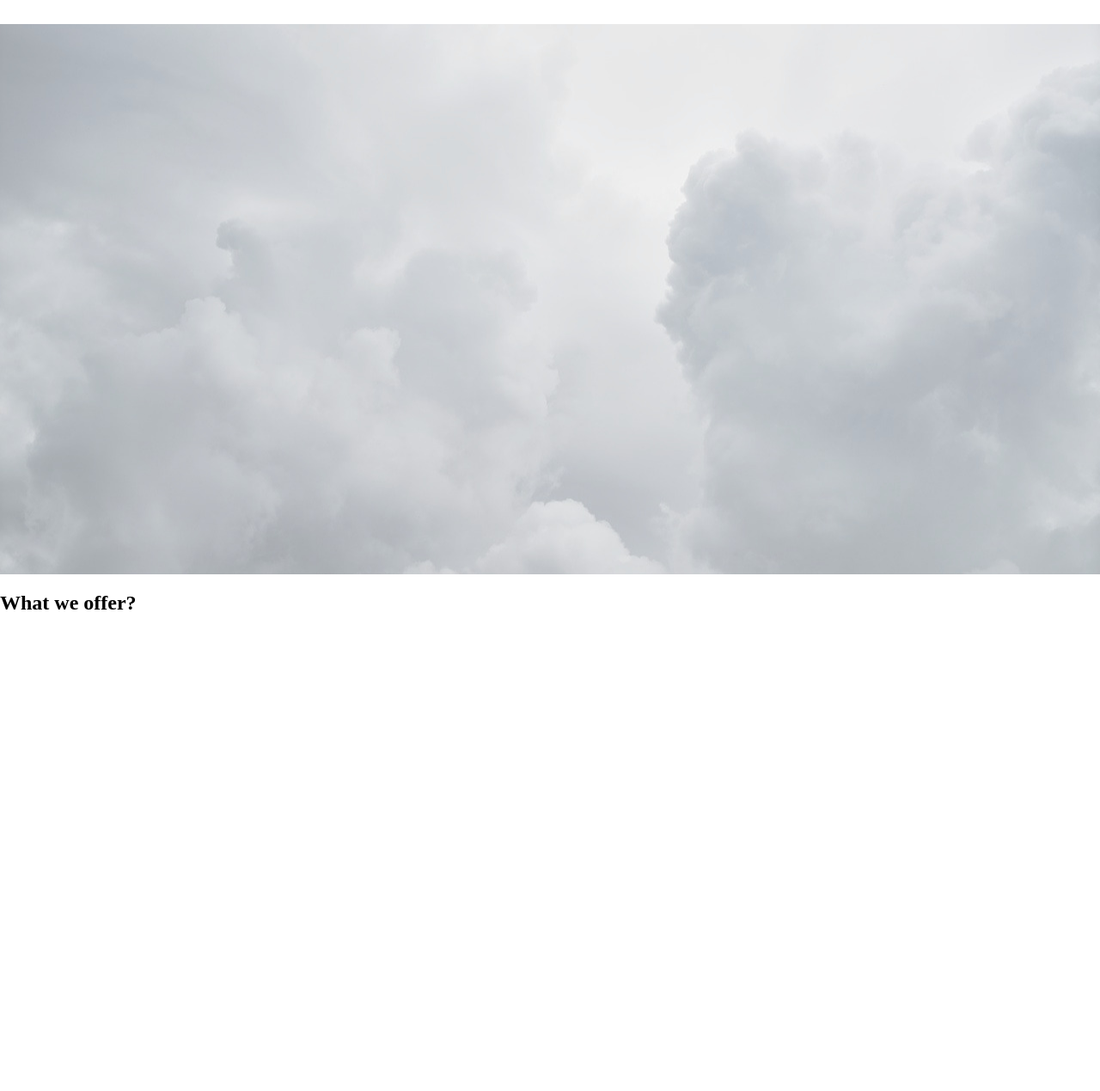
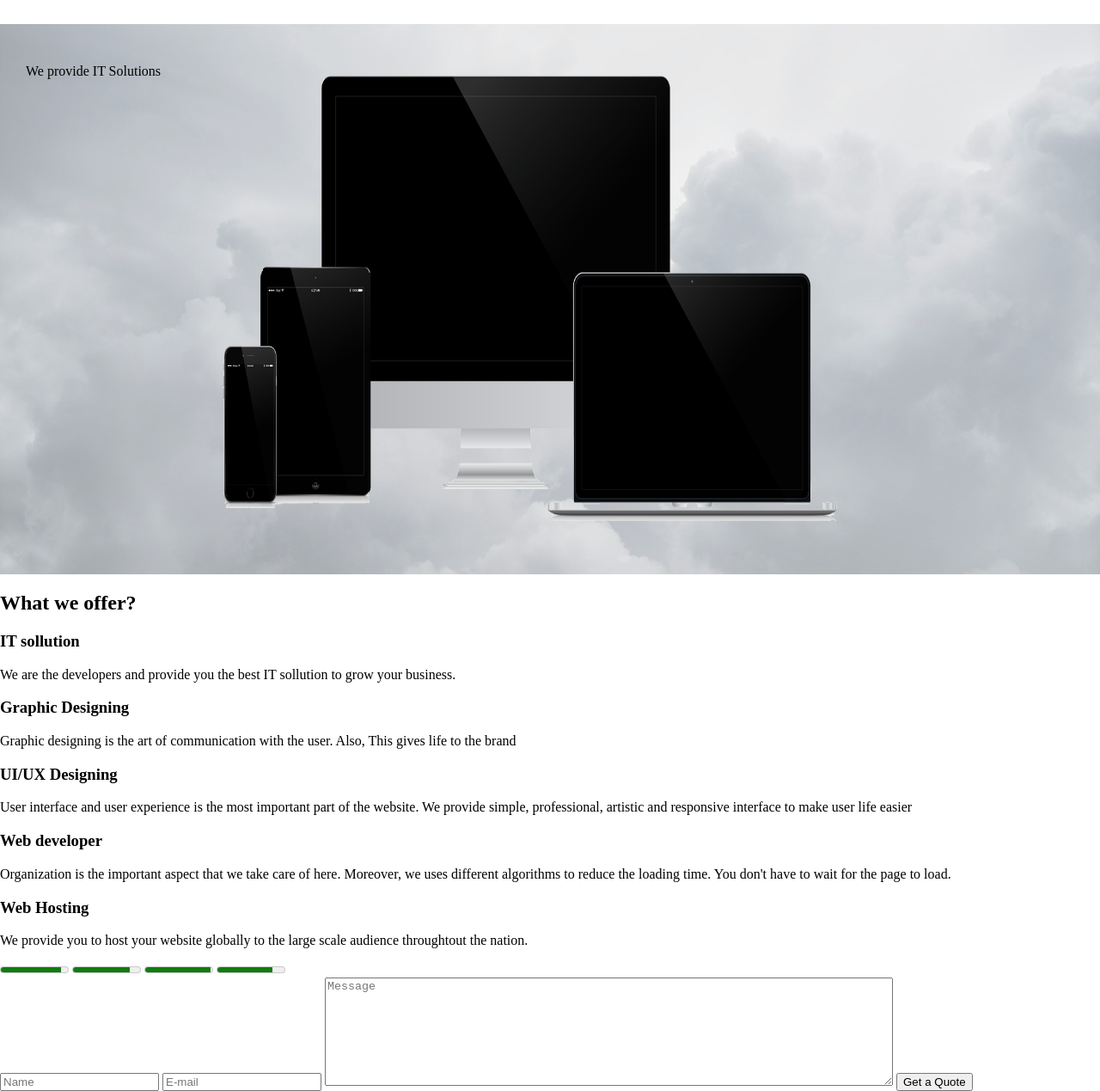
Before and after one commit to amitojsingh/Maxima, a plain HTML site: page index.html in a window 1280 px wide. Shown: the part 116-1385 px from the top of the page at 86% size. Before the commit the page ends 831 px from the top, so only its background shows below. Drawn offline with Linux system fonts and the light colour scheme.

Commit message:
improved

```diff
--- a/index.html
+++ b/index.html
@@ -1,11 +1,13 @@
 <!DOCTYPE html>
 <html lang="en">
+
 <head>
   <meta charset="utf-8">
   <title>Maxima Solutions</title>
   <link rel="stylesheet" href="style.css" type="text/css">
   <script src="action.js"></script>
 </head>
+
 <body>
   <header>
     <div class="sub-header">
@@ -27,19 +29,50 @@
   </header>
   <main>
     <div class="bgImage">
+      <p>We provide IT Solutions</p>
+      <img src="images/responsive.png" alt="responsive image">
     </div>
     <div class="offer">
       <h2>What we offer?</h2>
-      <div class="design graphic"></div>
-      <div class="design ui"></div>
-      <div class="design webDev"></div>
-      <div class="design"></div>
+      <div class="design solutions">
+        <h3>IT sollution</h3>
+        <p>We are the developers and provide you the best IT sollution to grow your business.</p>
+      </div>
+      <div class="design graphic">
+        <h3>Graphic Designing</h3>
+        <p>Graphic designing is the art of communication with the user. Also, This gives life to the brand</p>
+      </div>
+      <div class="design ui">
+        <h3>UI/UX Designing</h3>
+        <p>User interface and user experience is the most important part of the website. We provide simple, professional, artistic and responsive interface to make user life easier</p>
+      </div>
+      <div class="design webDev">
+        <h3>Web developer</h3>
+        <p> Organization is the important aspect that we take care of here. Moreover, we uses different algorithms to reduce the loading time. You don't have to wait for the page to load.</p>
+      </div>
+      <div class="design Web hosting">
+        <h3>Web Hosting</h3>
+        <p>We provide you to host your website globally to the large scale audience throughtout the nation.</p>
+      </div>
     </div>
     <div class="skill-set">
+      <div class="meter-skills">
+        <meter value="9" min="0" max="10">UI/UX Design</meter>
+        <meter value="8.5" min="0" max="10">HTML/CSS</meter>
+        <meter value="9.8" min="0" max="10">Javascript</meter>
+        <meter value="8.2" min="0" max="10">php</meter>
+      </div>
     </div>
     <div class="contact"></div>
+    <form class="contactus" action="index.html" method="post">
+      <input type="text" id="name" name="name" value="" placeholder="Name">
+      <input type="email" id="email" name="email" value="" placeholder="E-mail">
+      <textarea name="message" rows="8" cols="80" placeholder="Message"></textarea>
+      <input type="submit" name="submit" value="Get a Quote">
+    </form>
     <footer>
     </footer>
   </main>
 </body>
+
 </html>
--- a/style.css
+++ b/style.css
@@ -63,4 +63,12 @@ nav ul li a{
   color:#000;
   text-decoration: none;
 }
-#text{display:none;}
+.bgImage{
+  display: flex;
+}
+.bgImage img{
+  width:800px;
+}
+.bgImage p{
+  padding:30px;
+}
```
Also changed, not shown: images/responsive.png (added). Lines whose indentation alone changed are shown as unchanged.
